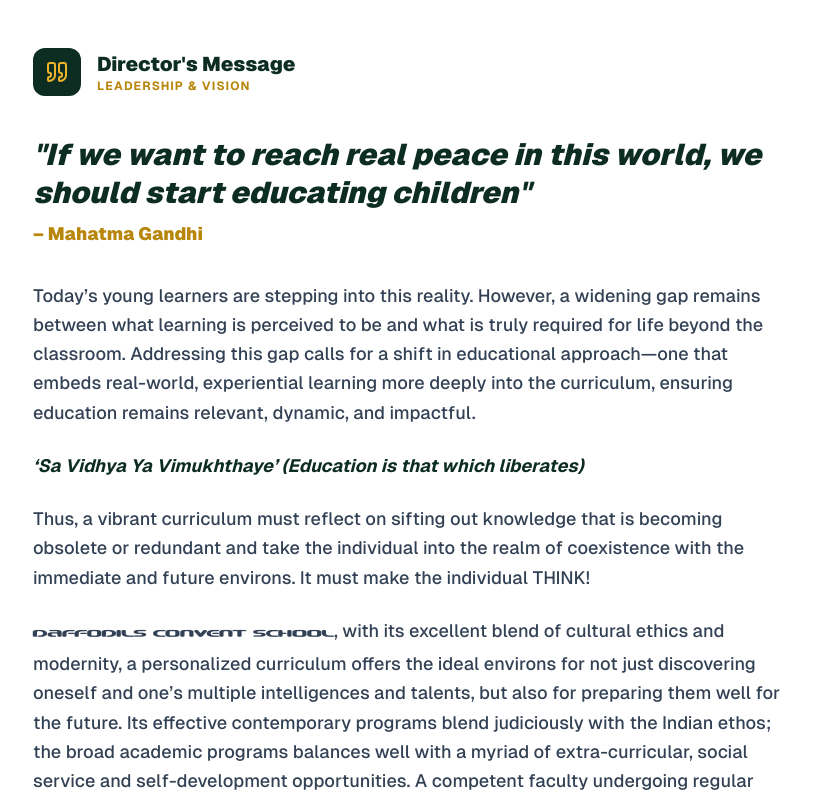
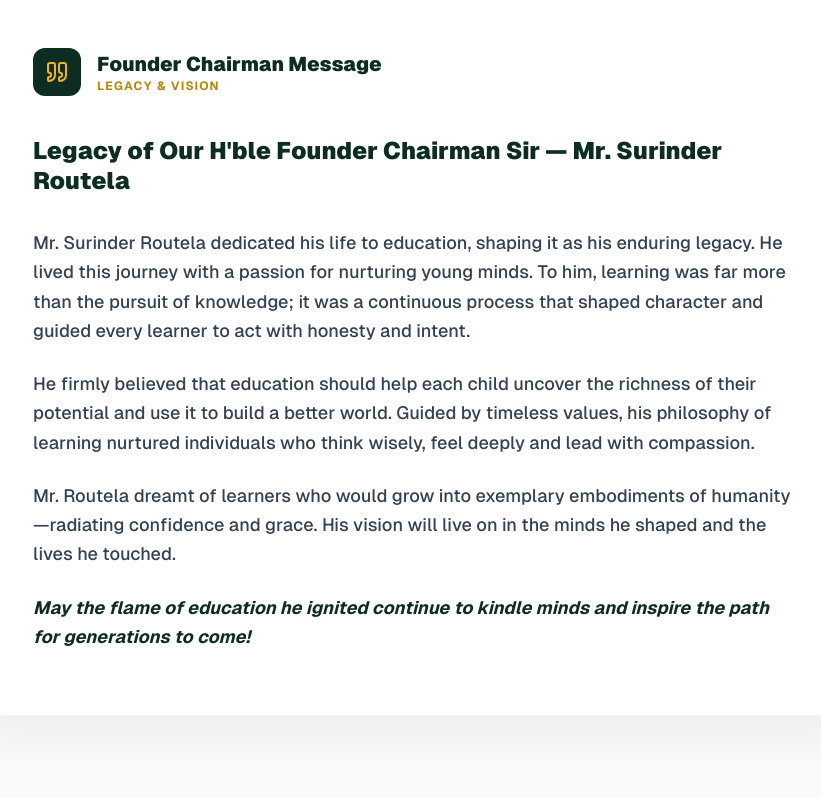
Before and after one commit to desirediv0/daffodils-convent-school, a Next.js app: page /about in a window 1280 px wide. Shown: the part 2282-3080 px from the top of the page, without its empty margins (224-1045 px from the left). Built offline with nearby package versions, Linux system fonts and the light colour scheme.

Commit message:
feat: create About page with legacy, mission, and leadership sections

```diff
--- a/src/components/pages/About.tsx
+++ b/src/components/pages/About.tsx
@@ -185,7 +185,7 @@ export function About() {
           </div>
 
           <div className="space-y-24">
-            {/* Director Section */}
+            {/* Founder Chairman Section */}
             <div className="max-w-4xl mx-auto p-10 md:p-16 rounded-3xl bg-white shadow-[0_20px_50px_rgba(0,0,0,0.05)] border border-slate-100 relative overflow-hidden group animate-in fade-in slide-in-from-bottom-12 duration-1000">
               <div className="absolute top-0 right-0 w-32 h-32 bg-school-gold/5 rounded-full -translate-y-1/2 translate-x-1/2 blur-2xl group-hover:bg-school-gold/10 transition-colors" />
               <div className="relative">
@@ -194,30 +194,28 @@ export function About() {
                     <Quote className="h-6 w-6" />
                   </div>
                   <div>
-                    <h4 className="text-xl font-black text-school-green-dark">Director&apos;s Message</h4>
-                    <p className="text-school-gold-dark font-bold text-xs uppercase tracking-widest">Leadership & Vision</p>
+                    <h4 className="text-xl font-black text-school-green-dark">Founder Chairman Message</h4>
+                    <p className="text-school-gold-dark font-bold text-xs uppercase tracking-widest">Legacy & Vision</p>
                   </div>
                 </div>
 
-                <h3 className="text-3xl font-black text-school-green-dark mb-8 leading-tight italic">
-                  &quot;If we want to reach real peace in this world, we should start educating children&quot; <br />
-                  <span className="text-school-gold text-lg not-italic" style={{ color: "var(--school-gold-dark)" }}>– Mahatma Gandhi</span>
+                <h3 className="text-2xl font-black text-school-green-dark mb-8 leading-tight">
+                  Legacy of Our H&apos;ble Founder Chairman Sir — Mr. Surinder Routela
                 </h3>
 
                 <div className="space-y-6 text-slate-700 text-lg leading-relaxed font-medium">
                   <p>
-                    Today’s young learners are stepping into this reality. However, a widening gap remains between what learning is perceived to be and what is truly required for life beyond the classroom. Addressing this gap calls for a shift in educational approach—one that embeds real-world, experiential learning more deeply into the curriculum, ensuring education remains relevant, dynamic, and impactful.
+                    Mr. Surinder Routela dedicated his life to education, shaping it as his enduring legacy. He lived this journey with a passion for nurturing young minds. To him, learning was far more than the pursuit of knowledge; it was a continuous process that shaped character and guided every learner to act with honesty and intent.
+                  </p>
+                  <p>
+                    He firmly believed that education should help each child uncover the richness of their potential and use it to build a better world. Guided by timeless values, his philosophy of learning nurtured individuals who think wisely, feel deeply and lead with compassion.
+                  </p>
+                  <p>
+                    Mr. Routela dreamt of learners who would grow into exemplary embodiments of humanity—radiating confidence and grace. His vision will live on in the minds he shaped and the lives he touched.
                   </p>
                   <p className="text-school-green-dark font-bold italic">
-                    ‘Sa Vidhya Ya Vimukhthaye’ (Education is that which liberates)
+                    May the flame of education he ignited continue to kindle minds and inspire the path for generations to come!
                   </p>
-                  <p>
-                    Thus, a vibrant curriculum must reflect on sifting out knowledge that is becoming obsolete or redundant and take the individual into the realm of coexistence with the immediate and future environs. It must make the individual THINK!
-                  </p>
-                  <p>
-                    <span className="font-beware font-black">Daffodils Convent School</span>, with its excellent blend of cultural ethics and modernity, a personalized curriculum offers the ideal environs for not just discovering oneself and one’s multiple intelligences and talents, but also for preparing them well for the future. Its effective contemporary programs blend judiciously with the Indian ethos; the broad academic programs balances well with a myriad of extra-curricular, social service and self-development opportunities. A competent faculty undergoing regular professional self-enhancement, the school is definitely set on the right path to blend the best of the past with a vibrant future.
-                  </p>
-                  <p className="text-school-green-dark font-bold">Come, share with us the joy of Progressive Learning!</p>
                 </div>
               </div>
             </div>
```
